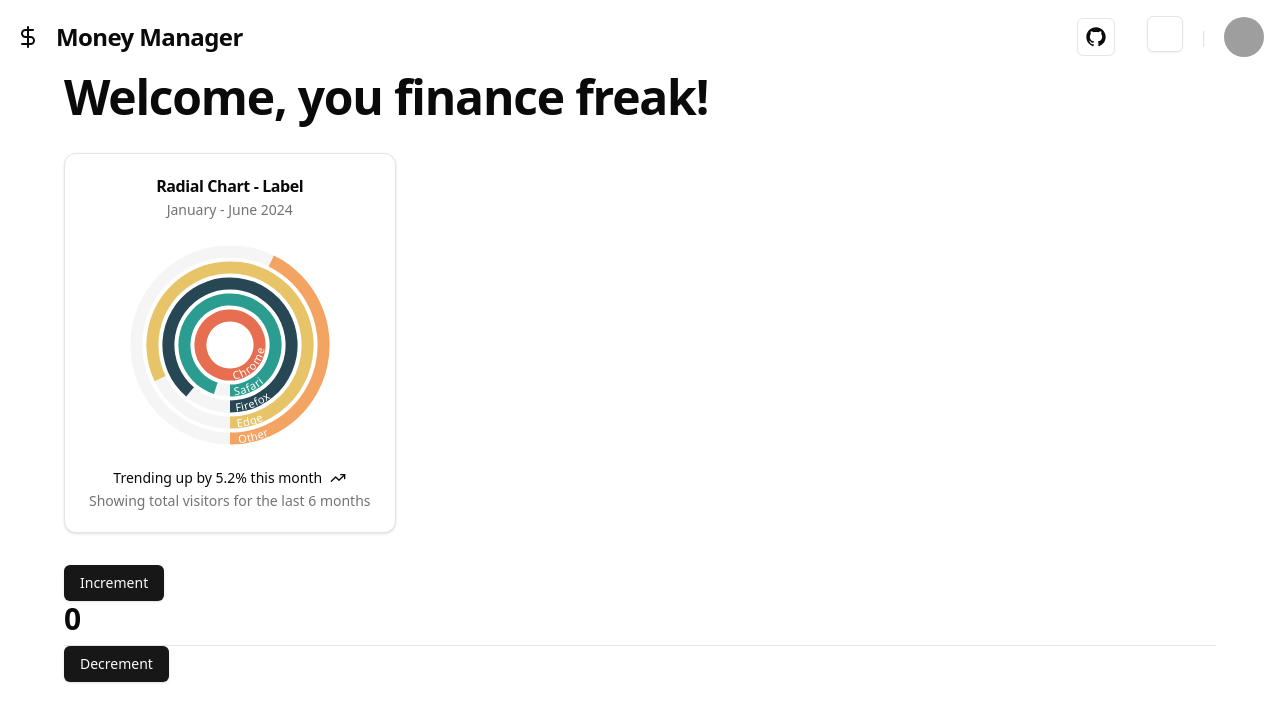
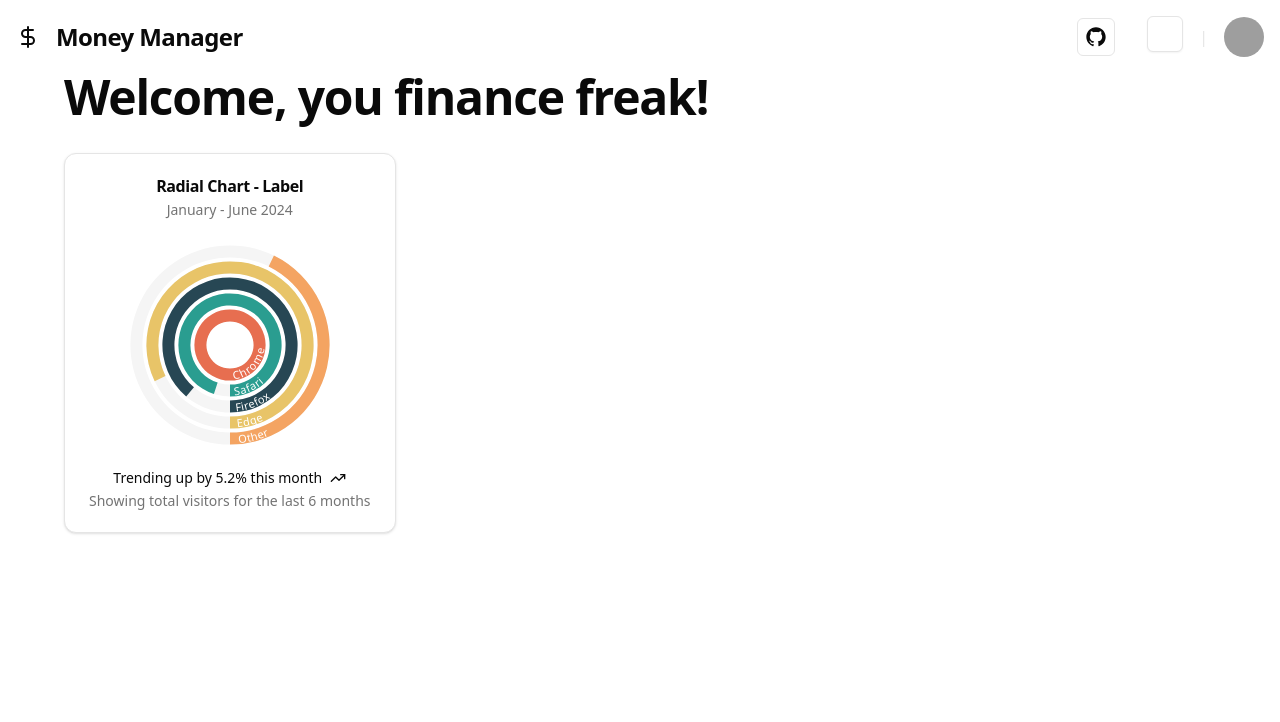
Before and after one commit to Akkilesh-A/Money-Manager, a React (Vite) app in the folder frontend/: page /home in a window 1280 px wide. Shown: the top 722 px of the page. Built offline with nearby package versions, Linux system fonts and the light colour scheme; grey boxes are pictures that could not be loaded.

Commit message:
feat: setup userData redux store

```diff
--- a/frontend/src/app/features/userData/userDataSlice.ts
+++ b/frontend/src/app/features/userData/userDataSlice.ts
@@ -1,30 +1,41 @@
 import { createSlice } from "@reduxjs/toolkit";
 
-// const initialState={
-//     name:"",
-//     email:"",
-//     imgURL:"",
-//     tags:[]
-// }
+const initialState={
+    name:"",
+    email:"",
+    imgURL:"",
+    tags:[],
+    token:"",
+
+}
 
 export const userDataSlice = createSlice({
     name:"userData",
-    initialState:{
-        value:0
-    },
+    initialState,
     reducers:{
-        increment:(state)=>{
-            state.value+=1
+        setToken:(state,action)=>{
+            state.token=action.payload
         },
-        decrement:(state)=>{
-            state.value-=1
+        setTags:(state,action)=>{
+            state.tags=action.payload
+        },
+        appendTag:(state,action)=>{
+            state.tags+=action.payload
+        },
+        setUserData:(state,action)=>{
+            state.email=action.payload.email
+            state.name=action.payload.name
+            state.imgURL=action.payload.imgURL
+            state.tags=action.payload.tags
         }
     }
 })
 
 export const  {
-    increment,
-    decrement
+    setToken,
+    setTags,
+    appendTag,
+    setUserData
 } = userDataSlice.actions
 
 export default userDataSlice.reducer
--- a/frontend/src/pages/LandingPage.tsx
+++ b/frontend/src/pages/LandingPage.tsx
@@ -1,18 +1,10 @@
-import { useDispatch, useSelector } from 'react-redux'
 import { Layout } from '../components'
 import { RadialChartLabel } from '../components/charts'
 import {
-  Button,
     H1,
-    H2,
 } from '../components/ui'
-import { decrement, increment } from '../app/features/userData/userDataSlice'
 
 const LandingPage = () => {
-
-  const value=useSelector((state:{userData:{value:number}})=>state.userData.value)
-  // const value=0
-  const dispatch=useDispatch()
 
   return (
     <Layout>
@@ -21,15 +13,6 @@ const LandingPage = () => {
           <div className='flex'>
             <RadialChartLabel />
           </div>
-          <div>
-            <Button onClick={()=>{
-              dispatch(increment())
-            }}>Increment</Button>
-            <H2>{value}</H2>
-            <Button onClick={()=>{
-              dispatch(decrement())
-            }}>Decrement</Button>
-          </div>
         </div>
     </Layout>
   )
```
